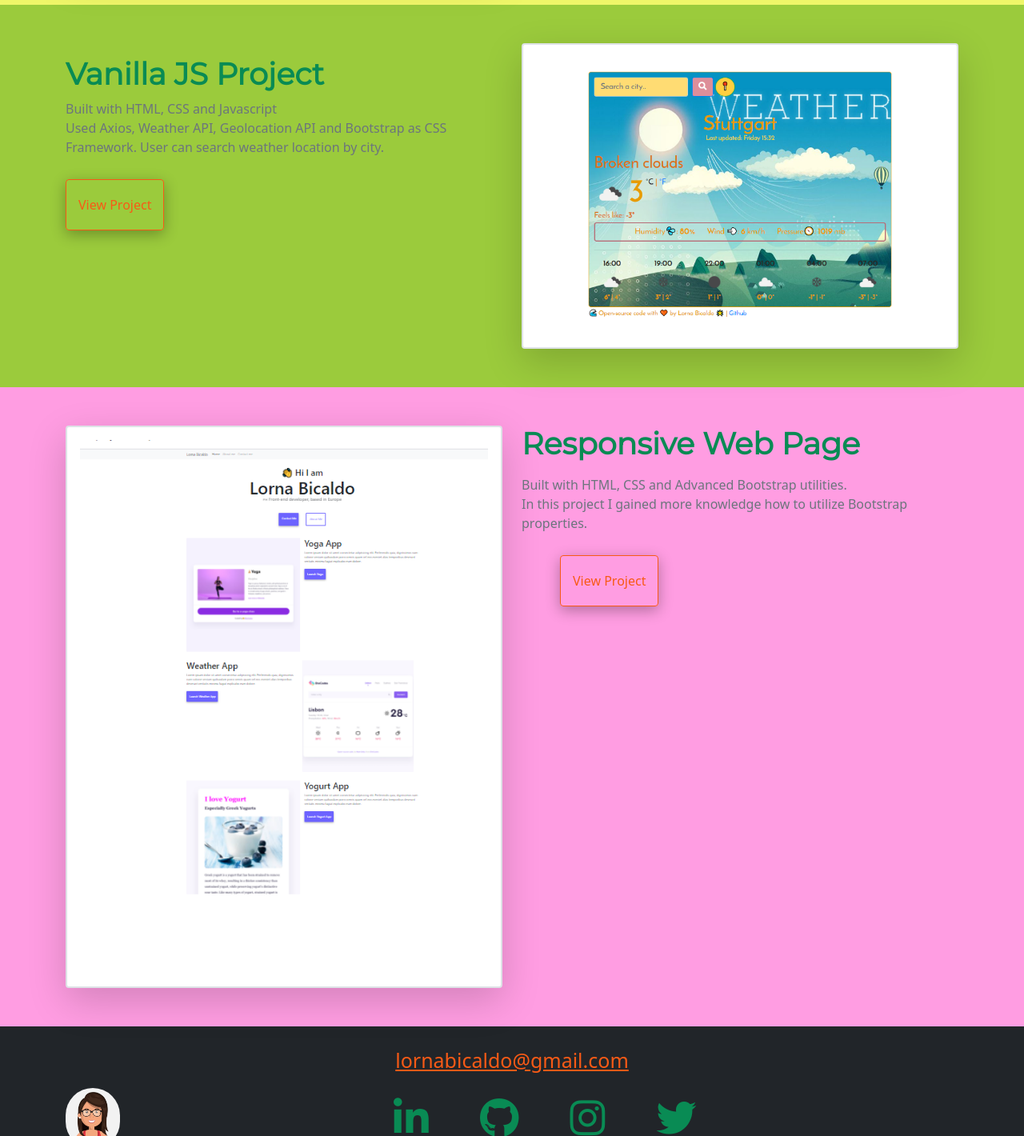
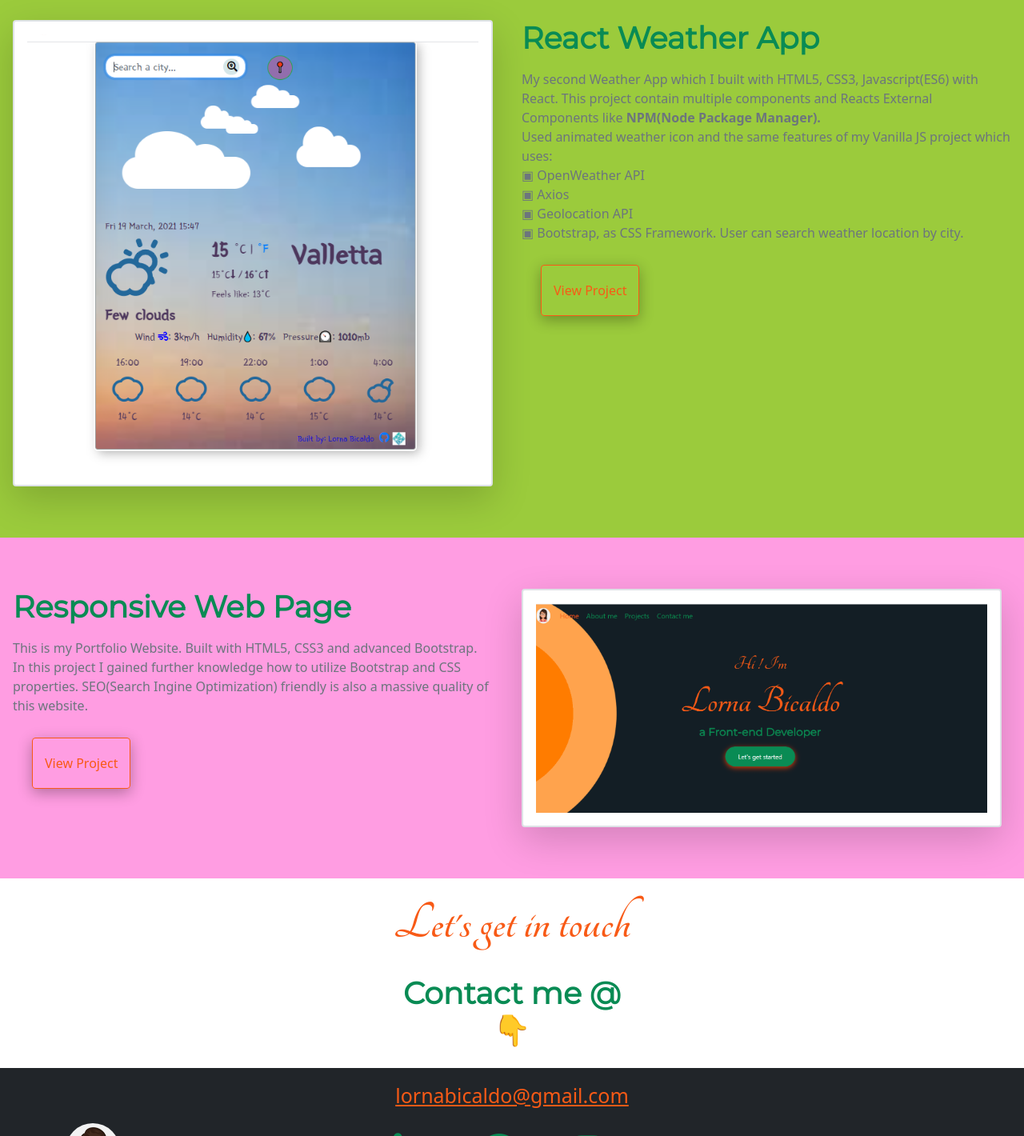
Before and after one commit to lornabicaldo/portfolio-lorna-bicaldo, a plain HTML site: page projects.html in a window 1280 px wide. Shown: the part 1380-2800 px from the top of the page at 80% size. Drawn offline with nearby package versions, Linux system fonts and the light colour scheme.

Commit message:
Updated projects page and added new image

```diff
--- a/projects.html
+++ b/projects.html
@@ -38,7 +38,7 @@
                         <a class="nav-link active" href="/projects.html" title="About Lorna Bicaldo">Projects</a>
                     </li>
                     <li class="nav-item">
-                        <a class="nav-link" href="about.html#contact-me" title="Contact Lorna Bicaldo">Contact me</a>
+                        <a class="nav-link" href="#contact-me" title="Contact Lorna Bicaldo">Contact me</a>
                     </li>
                 </ul>
             </div>
@@ -48,30 +48,20 @@
         <h3>Projects that I built with passion</h3>
         <p>Here's a selection of my work. I've built this projects during my SheCodes workshop.<br /> All projects are deployed on <a href="https://github.com/">github.com</a> and hosted on <a href="https://www.netlify.com/"> netlify.com</a>. </p>
     </div>
-        <div class="project1 ">
-            <div class="container text-muted">
-               <div class="app-info row">
-                   <div class="col-sm-6 mt-5">
-                    <img src="/images/weatherapp.react.png" alt="React Weather App"
-                        class="project-photo img-fluid border border-2 shadow-lg p-3 mb-5 bg-body rounded" width="600">
-                   </div>
-                   <div class="col-sm-6 mb-5 mt-5">
-                       <h2 class="mb-3">React Weather App</h2>
-                       <p>Built with HTML, CSS with React.<br />Import animated weather icon. Used Axios, Weather API, Geolocation API and Bootstrap as CSS Framework. User can search weather location by city. </p>
-                       <div class="mt-5">
-                          <a href="https://lornabicaldo-react-weather-app.netlify.app" class="secondary-link">View project</a>
-                       </div>
-                   </div>
-                </div>
-            </div>
-        </div>
-        <div class="project2">
-            <div class="container text-muted">
+        <div class="project1">
+            <div class="content-container p-3 text-muted">
                 <div class="app-info row">
                     <div class="col-sm-6 mb-5 mt-5">
-                       <h2 class="mt-3">Vanilla JS Project</h2>
-                       <p>Built with HTML, CSS and Javascript <br /> Used Axios, Weather API, Geolocation API and Bootstrap as CSS Framework. User can search weather location by city.</p>
-                       <div class="mt-5">
+                       <h2 class="project-title mt-3">Vanilla JS Project</h2>
+                       <p>My first ever Weather App built with HTML5, CSS3 and Javascript(ES6)
+                           <br /> ▣ Used OpenWeather API which allow the user to access current weather data for any location on Earth including over 200,000 cities. The data is frequently updated
+                                     based on global and local weather models, satellites, radars and vast network of weather stations.
+                           <br /> ▣ Axios - a promise-based HTTP client that sports an easy-to-use API and can be used in both the browser and Node. js. Making HTTP
+                                     requests to fetch or save data is one of the most common tasks a client-side JavaScript application will need to do.
+                           <br /> ▣ Geolocation API - allows the user to provide their location to web applications if they so desire. For privacy reasons, the user is asked
+                                    for permission to report location information.
+                           <br /> ▣ Bootstrap, as CSS Framework. User can search weather location by city.</p>
+                       <div class="container mt-5">
                           <a href="https://lornabicaldo-weather-in-app.netlify.app" class="secondary-link">View project</a>
                        </div>
                     </div>
@@ -82,26 +72,53 @@
                 </div>
             </div>
         </div>
-        <div class="project3">
-            <div class="container text-muted">
-                <div class="app-info row ">
+        <div class="project2">
+            <div class="content-container p-3 text-muted">
+                <div class="app-info row">
                     <div class="col-sm-6 mt-5">
-                        <img src="/images/responsive-page.png" alt="Responsive Page"
-                        class="project-photo img-fluid border border-2 shadow-lg p-3 mb-5 bg-body rounded" width="600">
+                        <img src="/images/weatherapp.react.png" alt="React Weather App"
+                            class="project-photo img-fluid border border-2 shadow-lg p-3 mb-5 bg-body rounded" width="600">
                     </div>
-                    <div class="col-sm-6 mt-5">
-                       <h2 class="mb-3">Responsive Web Page</h2>
-                       <p>Built with HTML, CSS and Advanced Bootstrap utilities. <br /> In this project I gained more knowledge how to utilize Bootstrap properties.</p>
-                       <div class="m-5">
-                          <a href="https://admiring-torvalds-594390.netlify.app" class="secondary-link">View project</a>
-                       </div>
+                    <div class="col-sm-6 mb-5 mt-5">
+                        <h2 class="project-title mb-3">React Weather App</h2>
+                        <p>My second Weather App which I built with HTML5, CSS3, Javascript(ES6) with React. This project
+                            contain multiple components and Reacts External Components like <strong>NPM(Node Package
+                                Manager).</strong>
+                            <br />Used animated weather icon and the same features of my Vanilla JS project which uses:
+                            <br /> ▣ OpenWeather API
+                            <br /> ▣ Axios
+                            <br /> ▣ Geolocation API
+                            <br /> ▣ Bootstrap, as CSS Framework. User can search weather location by city.
+                        </p>
+                        <div class=" container mt-5">
+                            <a href="https://lornabicaldo-react-weather-app.netlify.app" class="secondary-link">View project</a>
+                        </div>
                     </div>
                 </div>
             </div>
         </div>
-        <footer class="bg-dark" id="contact-me">
+        <div class="project3">
+            <div class="content-container p-3 text-muted">
+                <div class="app-info row ">
+                    <div class="col-sm-6 mt-5">
+                       <h2 class="project-title mb-3">Responsive Web Page</h2>
+                       <p>This is my Portfolio Website. Built with HTML5, CSS3 and advanced Bootstrap. <br /> In this project I gained further knowledge how to utilize Bootstrap and CSS properties. SEO(Search Ingine Optimization) friendly is also a massive quality of this website.</p>
+                       <div class="container mt-5 mb-2">
+                          <a href="https://admiring-torvalds-594390.netlify.app" class="secondary-link">View project</a>
+                       </div>
+                    </div>
+                    <div class="col-sm-6 mt-5">
+                        <img src="/images/portfolio-page.png" alt="Responsive Page"
+                            class="project-photo img-fluid border border-2 shadow-lg p-3 mb-5 bg-body rounded" width="600">
+                    </div>
+                </div>
+            </div>
+        </div>
+        <h3 class="m-3" id="contact-me">Let's get in touch</h3>
+        <h2 class="text-center m-4">Contact me @ <br />👇</h2>
+        <footer class="bg-dark">
             <div class="d-flex justify-content-center">
-                <a href="mailto:lornabicaldo@gmail.com" class="email-link mt-4 mb-3">lornabicaldo@gmail.com</a>
+                <a href="mailto:lornabicaldo@gmail.com" class="email-link mt-3 mb-3">lornabicaldo@gmail.com</a>
             </div>
             <div class="container">
                 <div class="row">
@@ -118,11 +135,10 @@
                         </div>
                     </div>
                 </div>
-
-                <p>
-                    ©2021 <a href="/" class="f-link">Lorna Bicaldo.</a> All rights reserved.
-                </p>
             </div>
+            <p class="mt-3">
+                ©2021 <a href="/" class="f-link">Lorna Bicaldo.</a> All rights reserved.
+            </p>
         </footer>
 </body>
 </html>
--- a/styles/portfolio.css
+++ b/styles/portfolio.css
@@ -301,6 +301,10 @@ footer .avatar {
     border: 1px snow;
   }
 
+  .project-title {
+    font-size: 23px;
+  }
+
   footer .avatar {
     margin-bottom: 20px;
   }
```
Also changed, not shown: images/portfolio-page.png (added).
